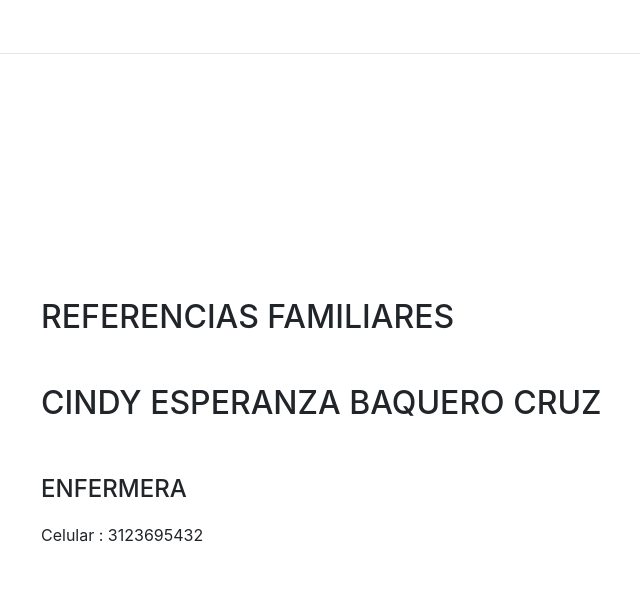
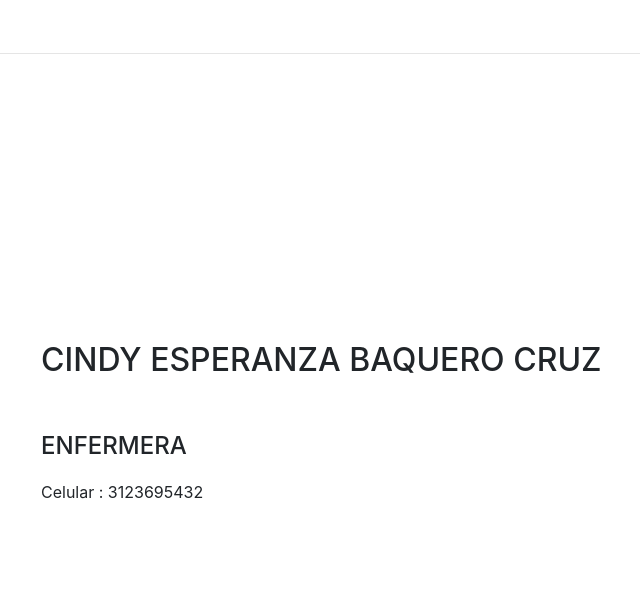
Before and after one commit to Monica0203/Hoja-de-vida-Actual, a website with bundled scripts: page index.html in a window 1280 px wide. Shown: the part 3996-4610 px from the top of the page, without its empty margins (279-919 px from the left). Built offline with nearby package versions, Linux system fonts and the light colour scheme; files whose address does not match are found by name; a web font is replaced by a local one.

Commit message:
Update index.html

```diff
--- a/index.html
+++ b/index.html
@@ -250,7 +250,6 @@
 
       <section class="resume-section p-3 p-lg-5 d-flex flex-column" id="interests">
         <div class="my-auto">
-          <h2 class="mb-5">Referencias Familiares</h2>
           <h2 class="mb-5">Cindy Esperanza Baquero Cruz</h2>
 
           <div class="resume-item d-flex flex-column flex-md-row mb-5">
```
